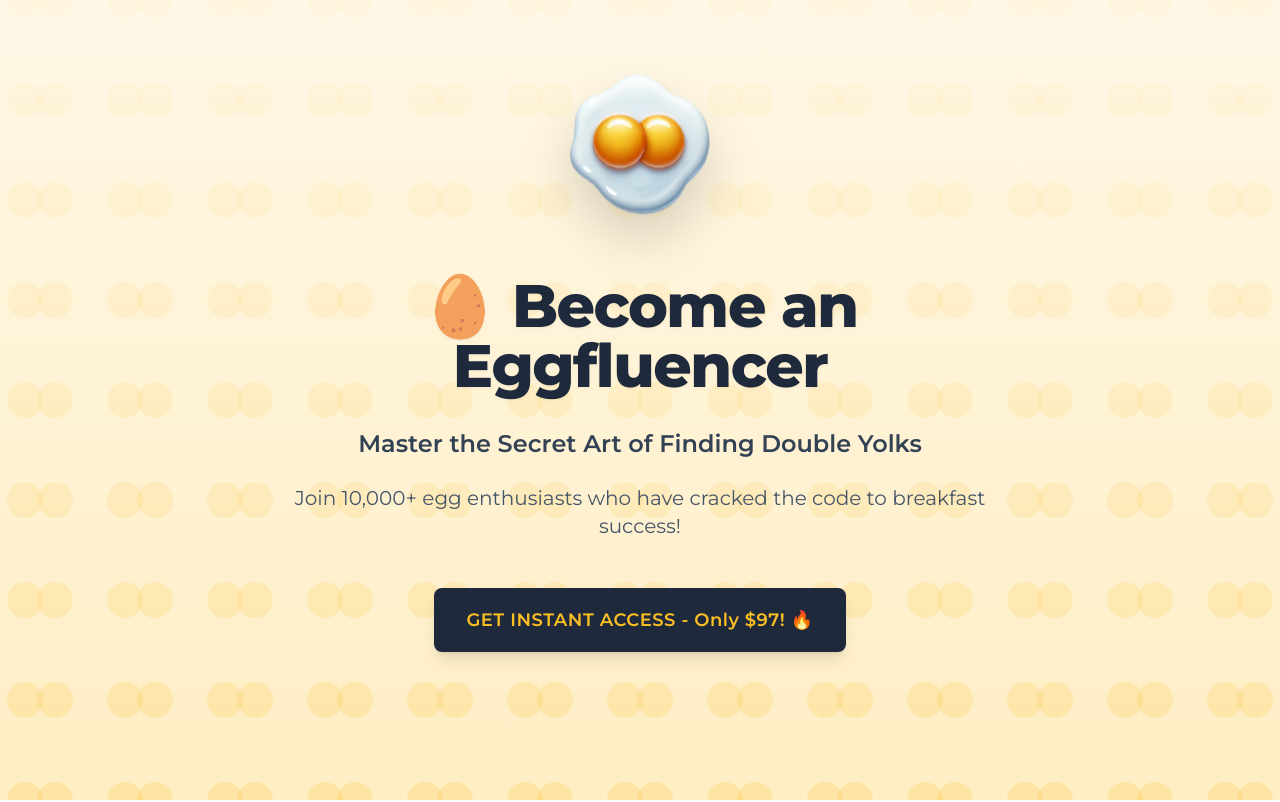
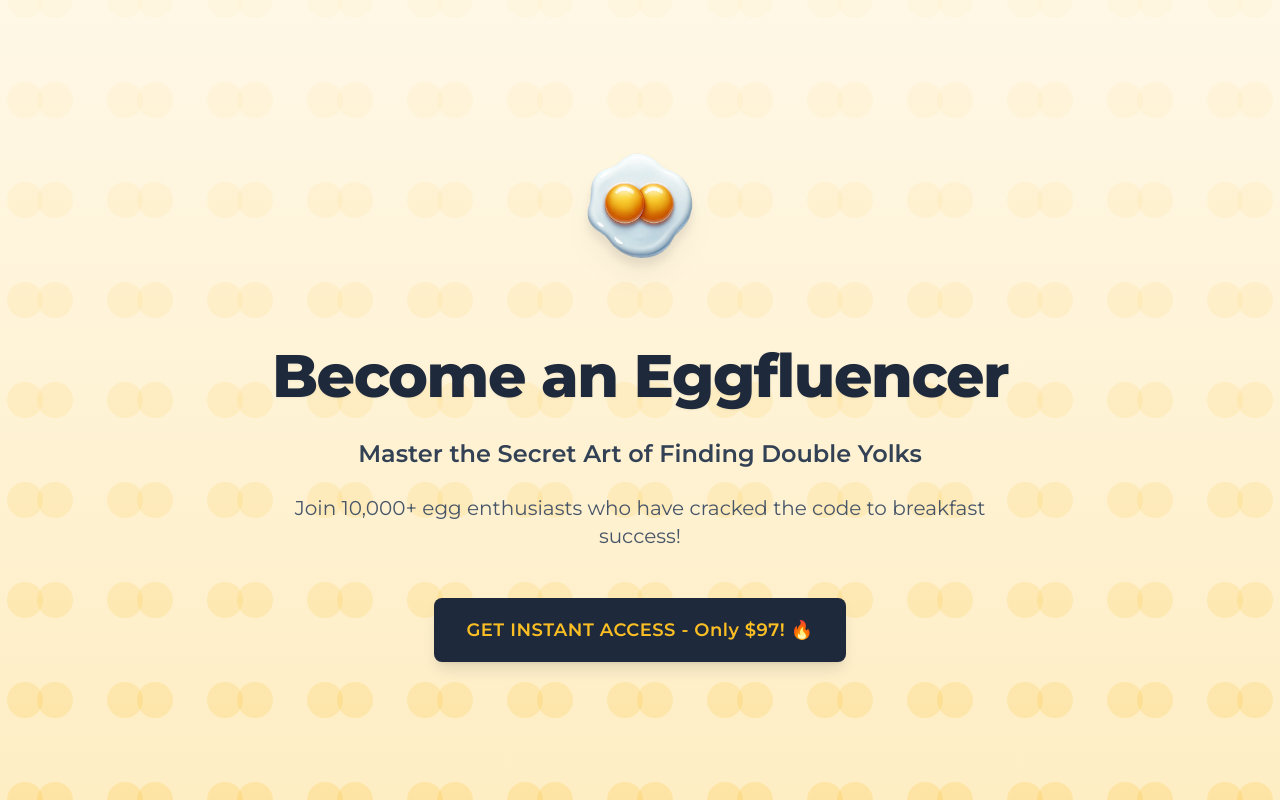
Before and after one commit to jeanpaulsio/eggfluencer, a plain HTML site: page index.html in a window 1280 px wide. Shown: the top 802 px of the page. Drawn offline with nearby package versions, Linux system fonts and the light colour scheme.

Commit message:
Update index.html

```diff
--- a/index.html
+++ b/index.html
@@ -31,9 +31,9 @@
             font-family: 'Montserrat', sans-serif;
         }
         @keyframes float {
-            0% { transform: translateY(0px) translateX(-50%); }
-            50% { transform: translateY(-20px) translateX(-50%); }
-            100% { transform: translateY(0px) translateX(-50%); }
+            0% { transform: translateY(0px); }
+            50% { transform: translateY(-10px); }
+            100% { transform: translateY(0px); }
         }
         @keyframes pulse {
             0%, 100% { transform: scale(1); }
@@ -85,15 +85,17 @@
         <div class="absolute inset-0 hero-gradient"></div>
         <div class="hero-content text-center relative z-10">
             <div class="max-w-3xl relative">
-                <!-- Floating image -->
-                <div class="absolute -top-24 left-1/2 transform -translate-x-1/2 w-48 h-48 animate-float">
-                    <img src="2yolk.png" alt="Double yolk egg" class="w-full h-full object-contain drop-shadow-2xl" />
+                <!-- Transformation visualization -->
+                <div class="flex items-center justify-center mb-8">
+                    <div class="w-36 h-36">
+                        <img src="2yolk.png" alt="Double yolk egg" class="w-full h-full object-contain drop-shadow-xl animate-float" style="animation-delay: 0.5s;" />
+                    </div>
                 </div>
 
-                <!-- Main content without slide-in animations -->
-                <div class="pt-32">
+                <!-- Main content -->
+                <div class="pt-8">
                     <h1 class="text-6xl font-extrabold text-slate-800 mb-8 tracking-tight drop-shadow-sm">
-                        🥚 Become an Eggfluencer
+                        Become an Eggfluencer
                     </h1>
                     <p class="text-2xl mb-6 text-slate-700 font-semibold">
                         Master the Secret Art of Finding Double Yolks
@@ -102,7 +104,7 @@
                         Join 10,000+ egg enthusiasts who have cracked the code to breakfast success!
                     </p>
                     <button class="btn btn-lg bg-slate-800 hover:bg-slate-900 text-amber-400 border-none shadow-lg px-8">
-                        <a href="https://account.venmo.com/u/hellojp" target="_blank" rel="noopener noreferrer">
+                        <a href="https://venmo.com/u/hellojp" target="_blank" rel="noopener noreferrer">
                             GET INSTANT ACCESS - Only $97! 🔥
                         </a>
                     </button>
@@ -232,7 +234,7 @@
                             <span class="text-4xl font-extrabold text-amber-500 ml-4">$97</span>
                         </p>
                         <button class="btn btn-lg bg-slate-800 hover:bg-slate-900 text-amber-400 border-none pulse shadow-lg px-12">
-                            <a href="https://account.venmo.com/u/hellojp" target="_blank" rel="noopener noreferrer">
+                            <a href="https://venmo.com/u/hellojp" target="_blank" rel="noopener noreferrer">
                                 START YOUR EGG JOURNEY TODAY!
                             </a>
                         </button>
```
